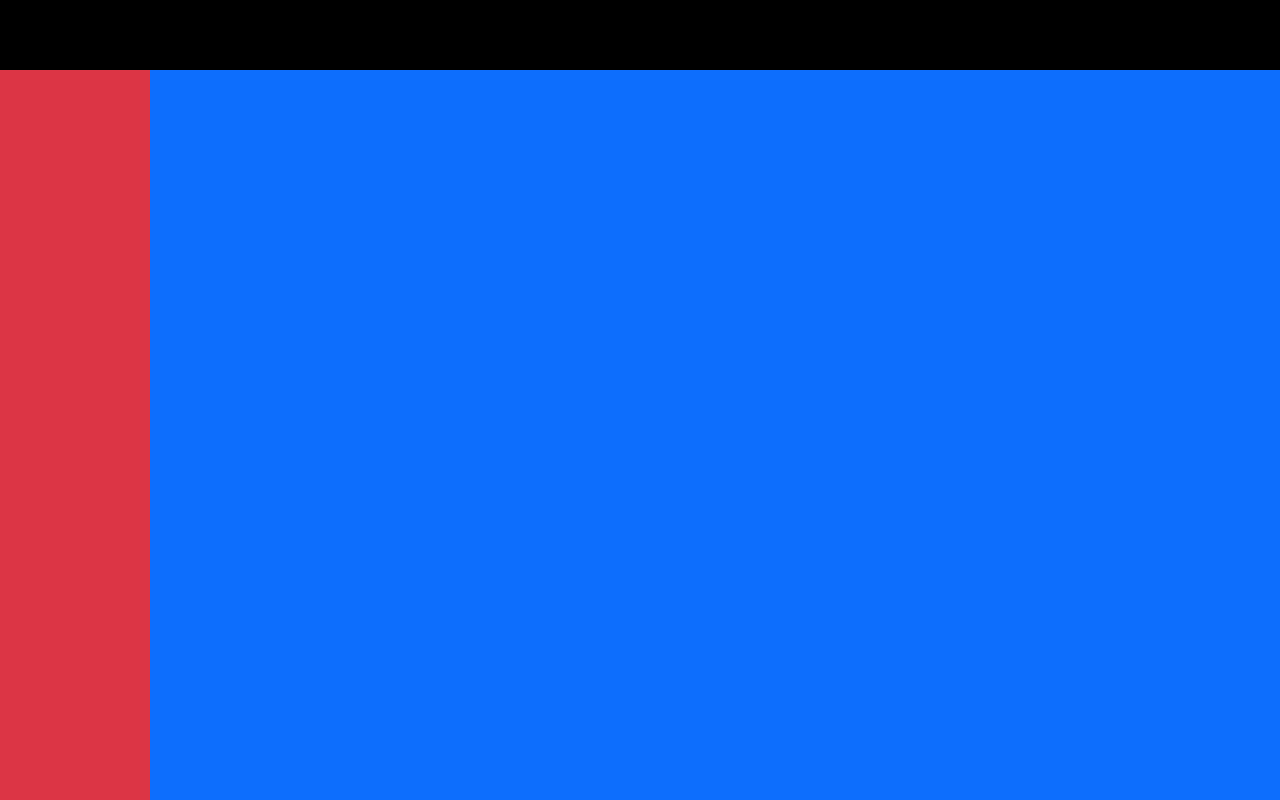
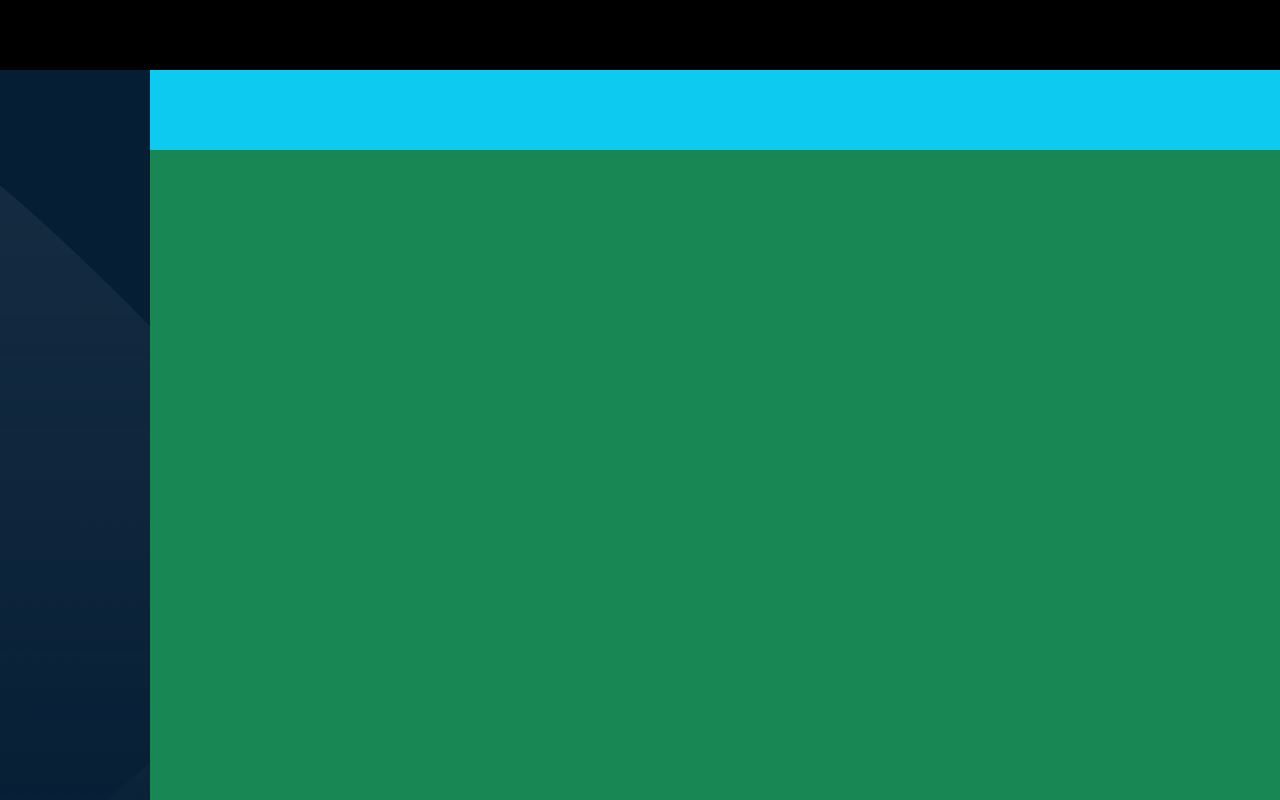
Before and after one commit to Daniele206/html-css-bootstrap-dashboard, a plain HTML site: page index.html in a window 1280 px wide. Drawn offline with nearby package versions, Linux system fonts and the light colour scheme.

Commit message:
[add] structure of dashboard

```diff
--- a/assets/main/style.css
+++ b/assets/main/style.css
@@ -1,14 +1,29 @@
 header{
   height: 70px;
+}
+
+:root{
+  --my-left-bar: #051E34;
 }
 
 .my-left-bar{
   width: 150px;
   height: calc(100vh - 70px);
+  background-image: url(../img/sidebar-bg.png);
+  background-color: var(--my-left-bar)
+  ;
 }
 
 .my-dashboard{
   width: calc(100% - 150px);
   height: calc(100vh - 70px);
-  overflow-y: scroll;
+  overflow-y: auto;
 }
+
+.my-dashboard-top-bar{
+  height: 10vh;
+}
+
+.my-dashborad-contetn{
+  min-height: calc(100% - 10vh);
+}
--- a/index.html
+++ b/index.html
@@ -17,11 +17,16 @@
 
   <main>
     <div class="my-container d-flex">
-      <div class="my-left-bar bg-danger">
+      <div class="my-left-bar">
 
       </div>
       <div class="my-dashboard bg-primary">
+        <div class="my-dashboard-top-bar bg-info">
 
+        </div>
+        <div class="my-dashborad-contetn bg-success">
+
+        </div>
       </div>
     </div>
   </main>
```
